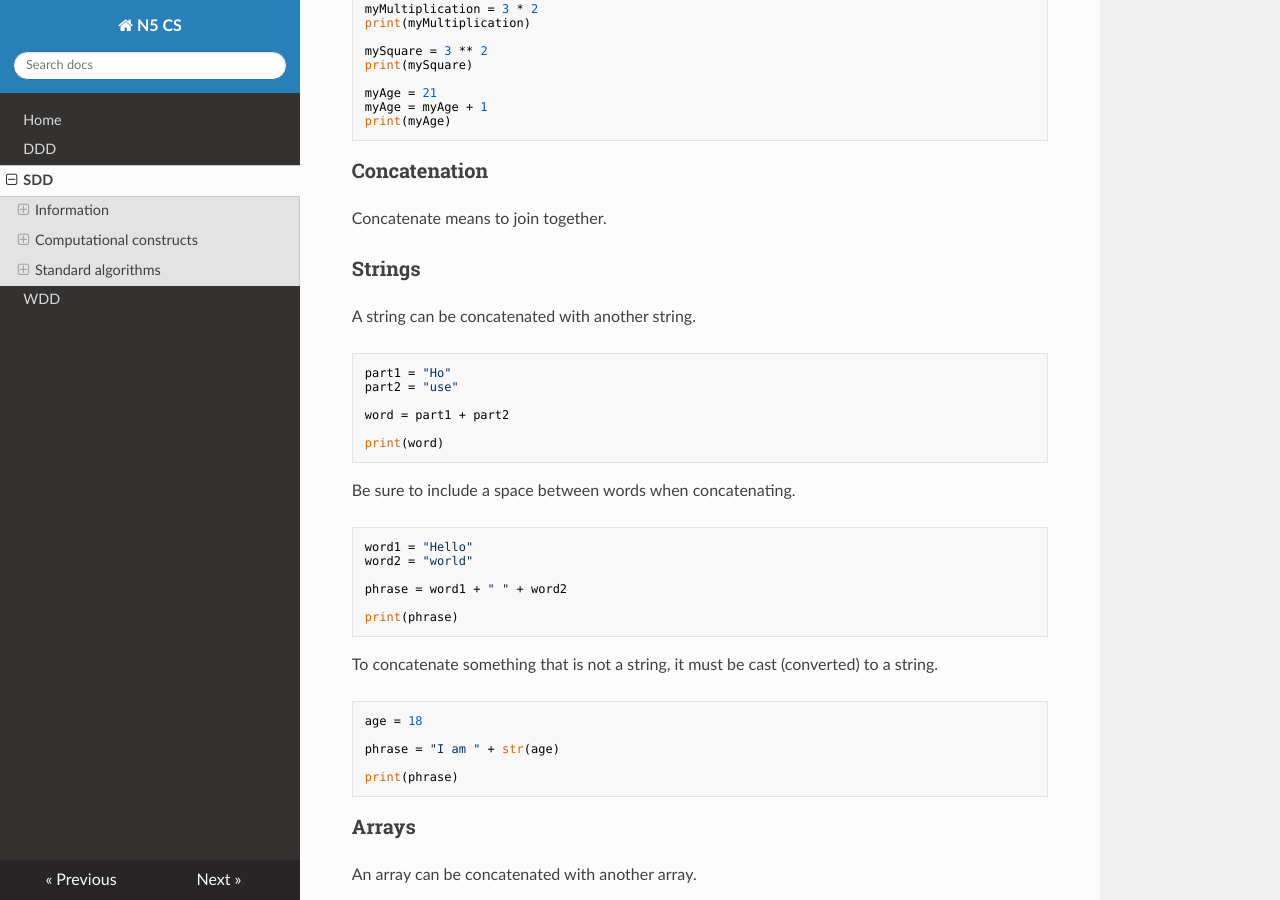
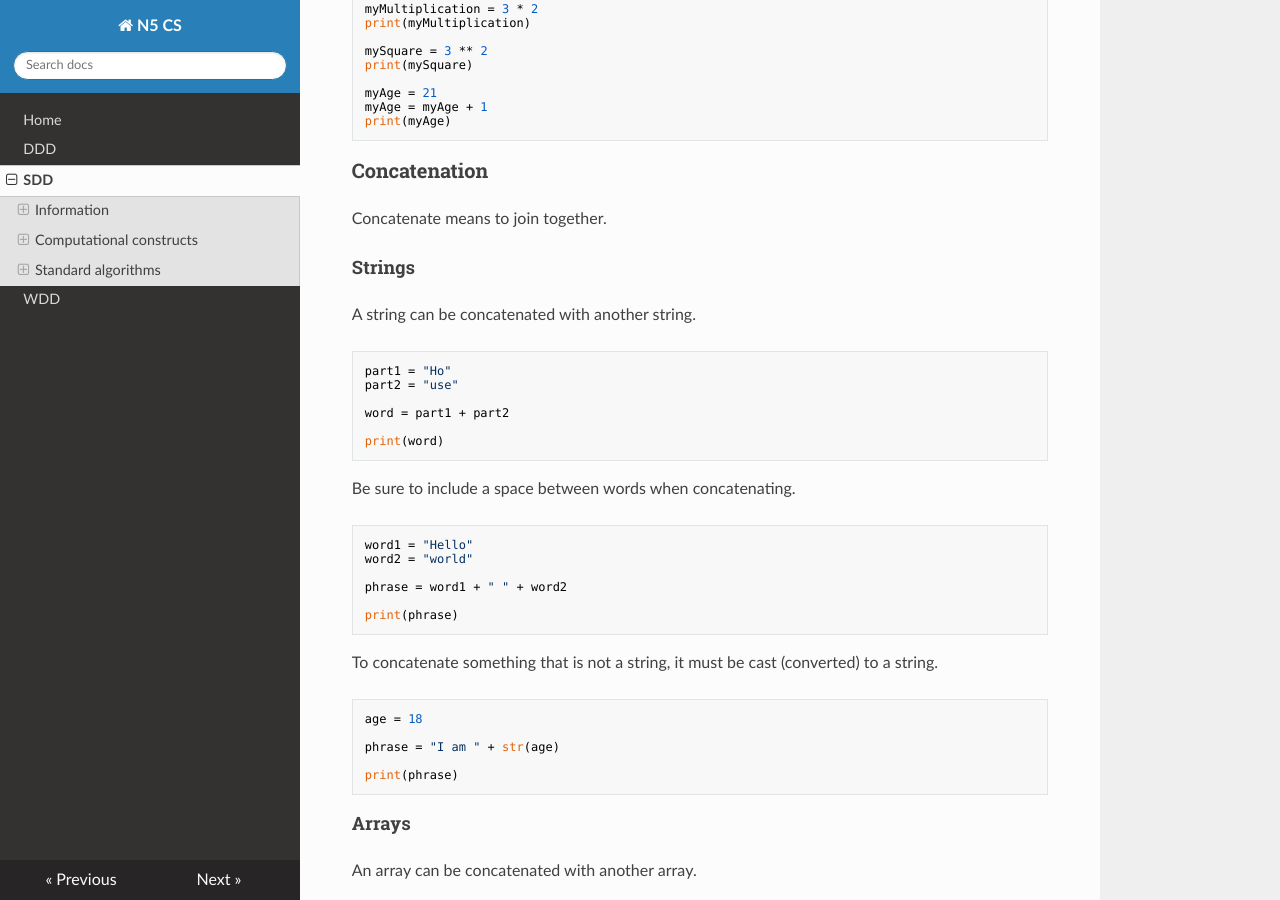
Before and after one commit to MrFriendCS/N5-CS, an MkDocs documentation site: the page built from docs/N5-CS-SDD.md, in a window 1280 px wide and 900 px high, scrolled down 2210 px. Built offline with MkDocs 1.6.1, drawn with Linux system fonts in a browser that asks for light colours; nearby versions of some CDN libraries.

Commit message:
Minor changes

````diff
--- a/docs/N5-CS-SDD.md
+++ b/docs/N5-CS-SDD.md
@@ -119,7 +119,7 @@ print(myAge)
 
 Concatenate means to join together.
 
-### Strings
+#### Strings
 
 A string can be concatenated with another string.
 
@@ -153,7 +153,7 @@ phrase = "I am " + str(age)
 print(phrase)
 ```
 
-### Arrays
+#### Arrays
 
 An array can be concatenated with another array.
 
@@ -179,7 +179,7 @@ print(combined)
 
 ### User input
 
-### String input
+#### String input
 
 ```python
 word1 = input("Enter the first word: ")
@@ -190,7 +190,7 @@ phrase = word1 + " " + word2
 print(phrase)
 ```
 
-### Non-string input
+#### Non-string input
 
 **Note:** Anything from the keyboard is a *string*.
 
@@ -215,7 +215,7 @@ print(addition)
 
 ### Selection - simple
 
-### Comparison operators
+#### Comparison operators
 
 Comparison operators are used to compare one value with another.   All of the following examples produce a Boolean answer of `True` or `False`.
 
@@ -249,7 +249,7 @@ Less than or equal to
 16 <= 18
 ```
 
-### Selection
+#### Selection
 
 Selection makes use of a comparison operator to decide what to do.
 
@@ -292,7 +292,7 @@ else:
 
 Compare more than one set of values to produce a Boolean answer of `True` or `False`.
 
-### AND
+#### AND
 
 Both comparisons must be `True` to produce a final answer of `True`.
 
@@ -303,13 +303,13 @@ Both comparisons must be `True` to produce a final answer of `True`.
 | True         | False        | False  |
 | True         | True         | True   |
 
-### Example AND
+#### Example AND
 
 ``` python
 16 <= 18 and "Night" == "Day"
 ```
 
-### OR
+#### OR
 
 One or both comparisons must be `True` to produce a final answer of `True`.
 
@@ -320,13 +320,13 @@ One or both comparisons must be `True` to produce a final answer of `True`.
 | True         | False        | True   |
 | True         | True         | True   |
 
-### Example OR
+##### Example OR
 
 ``` python
 16 <= 18 or "Night" == "Day"
 ```
 
-### NOT
+#### NOT
 
 Reverses the result of the comparison.
 
@@ -335,7 +335,7 @@ Reverses the result of the comparison.
 | False      | True   |
 | True       | False  |
 
-### Example NOT
+##### Example NOT
 
 ``` python
 not(16 <= 18)
@@ -406,7 +406,7 @@ while value < 10:
 
 ### Predefined functions
 
-### Random
+#### Random
 
 The code to produce a random number needs to be imported before it can be used.
 
@@ -420,9 +420,9 @@ myDice = random.randint(1, 6)
 print(myDice)
 ```
 
-### Round
+#### Round
 
-### Decimal Places
+##### Decimal Places
 
 The round function works with floating point values (decimals).  It returns (produces) a value that is rounded to a specified number of decimal places
 
@@ -433,7 +433,7 @@ myRound = round(myReal, 2)
 print(myRound)
 ```
 
-### Whole number
+##### Whole number
 
 The round function can also be used to return a value without any decimal places (integer).
 
@@ -457,11 +457,11 @@ print(myRound)
 
 **Note:** Python does not always round up when a value has 5 tenths.  Instead it rounds to the nearest even number!
 
-### Length
+#### Length
 
 The length function works with strings and arrays.  It returns a number of characters in a string or the number of elements in an array.
 
-### String
+##### String
 
 ``` python
 myString = "Computing"
@@ -469,7 +469,7 @@ myLength = len(myString)
 print(myLength)
 ```
 
-### Array
+##### Array
 
 ``` python
 myArrayOfIntegers = [56, 34, 2, 85, 51]
@@ -485,7 +485,7 @@ User input can be checked using a conditional loop.  If the value entered is not
 
 It can be done two different ways, initial input before the loop or within the loop.
 
-### Input before loop
+#### Input before loop
 
 The conditional loop is only entered if the value entered is invalid.
 
@@ -500,7 +500,7 @@ while dice < 1 or dice > 6:
 print("You entered " + str(dice))
 ```
 
-### Input within loop
+#### Input within loop
 
 Variable is assigned a value that will cause the loop condition to be true.
 
@@ -518,7 +518,7 @@ print("You entered " + str(dice))
 
 ### Running total within a loop
 
-### Fixed loop
+#### Fixed loop
 
 ``` python
 total = 0
@@ -531,7 +531,7 @@ for counter in range(4):
 print("The combined age is " + str(total))
 ```
 
-### Conditional loop
+#### Conditional loop
 
 ``` python
 answer = ""
@@ -550,7 +550,7 @@ print("The combined age is " + str(total))
 
 Arrays store more than one value, called elements.  Each element has a position.  Python starts counting from zero.
 
-### Putting values in
+#### Putting values in
 
 ``` python
 heights = [0.0] * 5
@@ -563,7 +563,7 @@ for index in range(len(heights)):
 print(heights)
 ```
 
-### Getting values out
+#### Getting values out
 
 Method 1 - using a loop variable (`index`)
 
````
Also changed, not shown: docs/N5-CS-DDD.md (+7 -5 lines), docs/N5-CS-WDD.md (+12 -12 lines).
